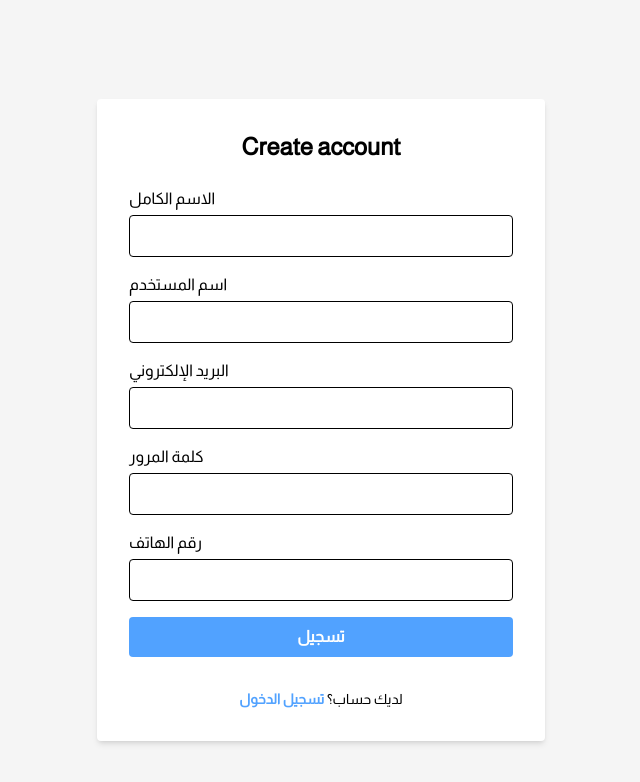
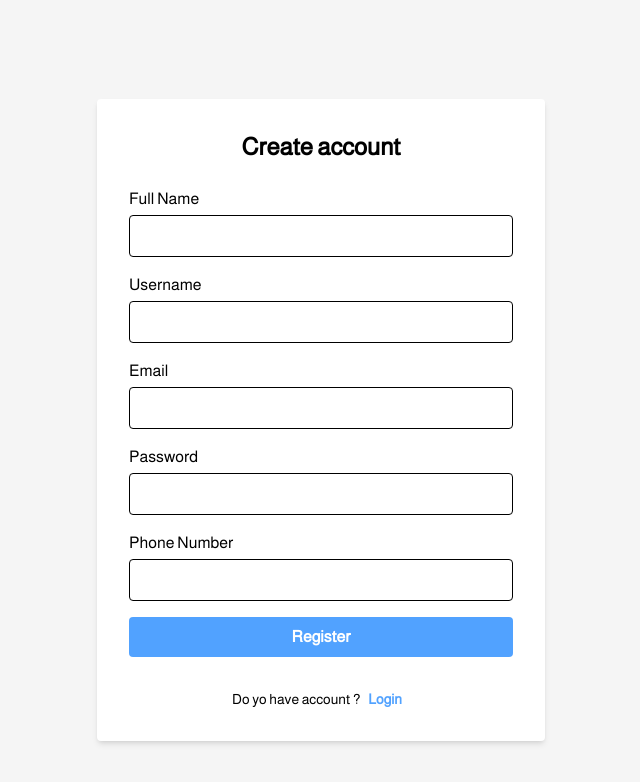
Before and after one commit to ali98nadhum/ecommerce-front, a React (Vite) app: page /register in a window 1280 px wide. Shown: the top 782 px of the page, without its empty margins (319-959 px from the left). Built offline with nearby package versions, Linux system fonts and the light colour scheme.

Commit message:
update RegisterForm

```diff
--- a/src/components/RegisterForm/RegisterForm.jsx
+++ b/src/components/RegisterForm/RegisterForm.jsx
@@ -1,9 +1,14 @@
-import React from 'react'
+import React, { useEffect } from 'react'
 import { Formik, Field, Form, ErrorMessage } from "formik";
 import { Link } from "react-router-dom";
 import * as Yup from "yup";
+import { useTranslation } from "react-i18next";
 
 const RegisterForm = () => {
+     const { t, i18n } = useTranslation();
+            useEffect(() => {
+              document.documentElement.dir = i18n.language === "ar" ? "rtl" : "ltr";
+            }, [i18n.language]);
     const initialValues = {
         name: "",
         username: "",
@@ -45,9 +50,9 @@ const RegisterForm = () => {
           >
             <Form className="space-y-4">
 
-              {/* الاسم */}
+              {/* Name input */}
               <div>
-                <label className="block mb-1 font-medium">الاسم الكامل</label>
+                <label className="block mb-1 font-medium"> {t("full-name")} </label>
                 <Field
                   name="name"
                   type="text"
@@ -60,9 +65,9 @@ const RegisterForm = () => {
                 />
               </div>
 
-              {/* اسم المستخدم */}
+              {/* Username input  */}
               <div>
-                <label className="block mb-1 font-medium">اسم المستخدم</label>
+                <label className="block mb-1 font-medium"> {t("username")} </label>
                 <Field
                   name="username"
                   type="text"
@@ -75,9 +80,9 @@ const RegisterForm = () => {
                 />
               </div>
 
-              {/* البريد الإلكتروني */}
+              {/* Email input  */}
               <div>
-                <label className="block mb-1 font-medium">البريد الإلكتروني</label>
+                <label className="block mb-1 font-medium"> {t("email")} </label>
                 <Field
                   name="email"
                   type="email"
@@ -90,9 +95,9 @@ const RegisterForm = () => {
                 />
               </div>
 
-              {/* كلمة المرور */}
+              {/* Password input  */}
               <div>
-                <label className="block mb-1 font-medium">كلمة المرور</label>
+                <label className="block mb-1 font-medium"> {t("password")} </label>
                 <Field
                   name="password"
                   type="password"
@@ -105,9 +110,9 @@ const RegisterForm = () => {
                 />
               </div>
 
-              {/* رقم الهاتف */}
+              {/* phone number input  */}
               <div>
-                <label className="block mb-1 font-medium">رقم الهاتف</label>
+                <label className="block mb-1 font-medium"> {t("phone")} </label>
                 <Field
                   name="phone"
                   type="phone"
@@ -120,19 +125,18 @@ const RegisterForm = () => {
                 />
               </div>
 
-              {/* زر التسجيل */}
+              {/* Register btn  */}
               <button
                 type="submit"
                 className="w-full bg-blue-400 hover:bg-blue-600 text-white py-2 rounded font-semibold transition"
               >
-                تسجيل
+                {t("register")}
               </button>
 
-              {/* رابط تسجيل الدخول */}
               <p className="text-center text-sm mt-4">
-                لديك حساب؟{" "}
-                <Link to="/login" className="text-blue-400 font-semibold hover:underline">
-                  تسجيل الدخول
+                 {t("have-account")}
+                <Link to="/login" className="text-blue-400 font-semibold hover:underline mx-2">
+                   {t("login")}
                 </Link>
               </p>
             </Form>
--- a/src/locales/ar/translation.json
+++ b/src/locales/ar/translation.json
@@ -30,5 +30,7 @@
     "min-password": "الباسورد لازم يكون 8 احرف على الاقل",
     "full-name": "الأسم الكامل",
     "username": "اسم المستخدم",
-    "phone": "رقم الهاتف"
+    "phone": "رقم الهاتف",
+    "register": "تسجيل",
+    "have-account": "لديك حساب ؟"
   }
--- a/src/locales/en/translation.json
+++ b/src/locales/en/translation.json
@@ -29,5 +29,7 @@
     "min-password": "The password must be 8 characters long.",
     "full-name": "Full Name",
     "username": "Username",
-    "phone": "Phone Number"
+    "phone": "Phone Number",
+    "register": "Register",
+    "have-account": "Do yo have account ?"
   }
```
